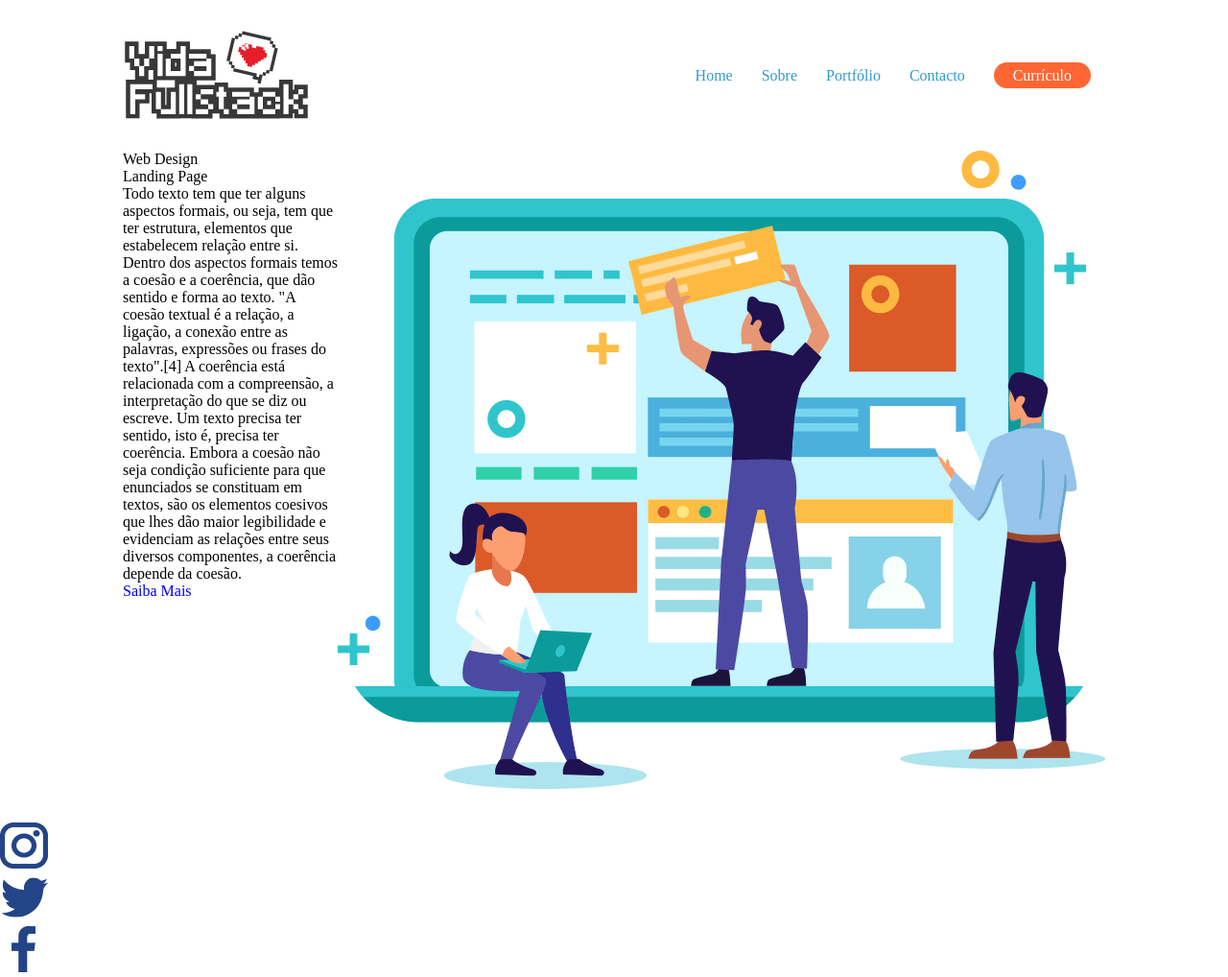
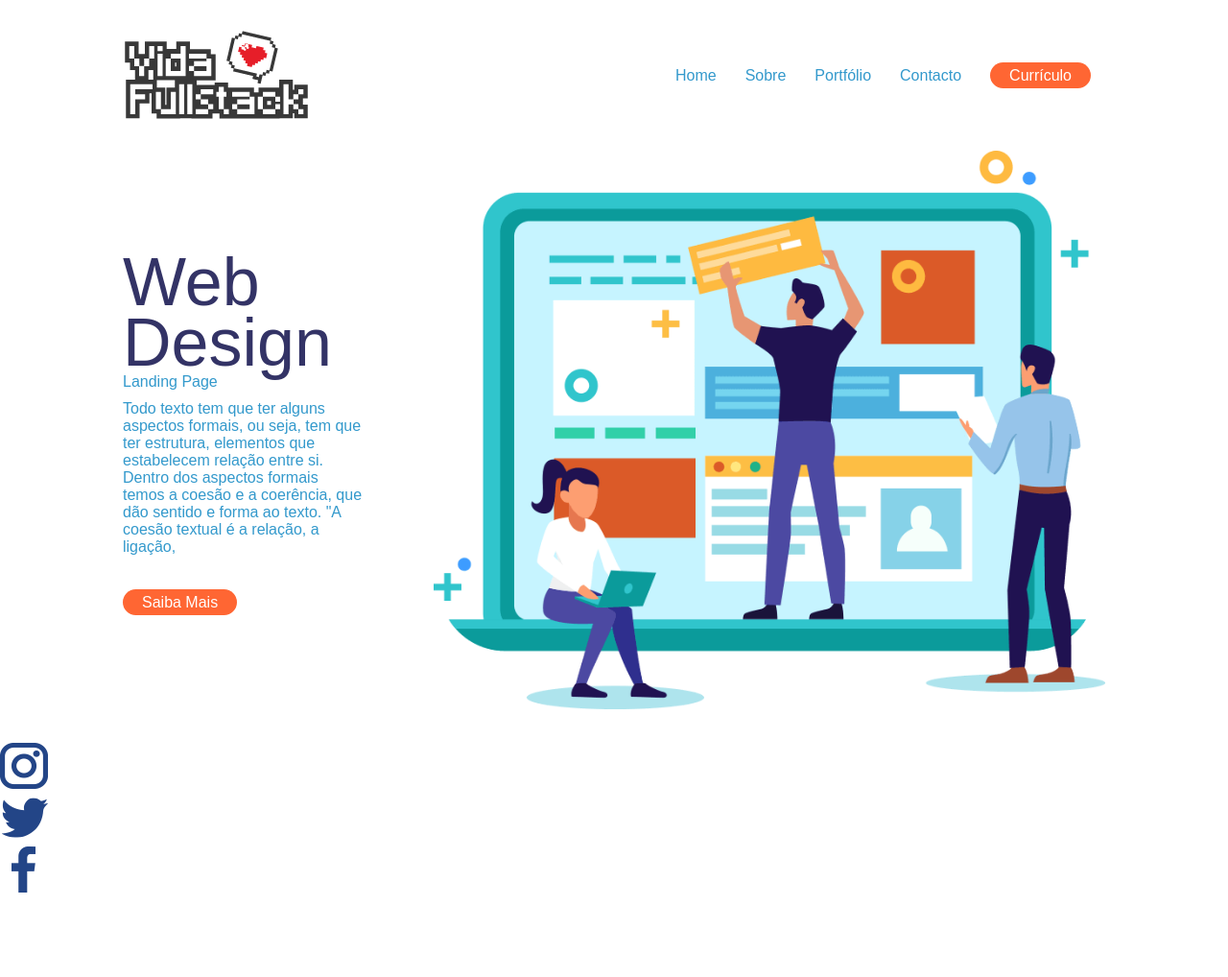
Before and after one commit to Manopipoca111005/aula-03, a plain HTML site: page index.html in a window 1280 px wide. Shown: the whole page at 96% size. After the commit the page ends 935 px from the top, so only its background shows below. Drawn offline with Linux system fonts and the light colour scheme.

Commit message:
Criação do Main e arquivo css para o mesmo

```diff
--- /dev/null
+++ b/assets/css/main.css
@@ -0,0 +1,36 @@
+.sobre-web-design {
+  justify-content: space-between;
+  align-items: center;
+}
+
+.sobre-web-design article {
+  width: 250px;
+}
+
+.sobre-web-design article h1 {
+  font-size: 70px;
+  line-height: 90%;
+  font-weight: 400;
+  color: #333366;
+}
+
+.sobre-web-design article h2,
+.sobre-web-design article p {
+  color: #3399cc;
+}
+
+sobre-web-design article h2 {
+  font-size: 30px;
+  text-transform: uppercase;
+  white-space: nowrap;
+  letter-spacing: 2px;
+  line-height: 200%;
+}
+
+.sobre-web-design article p {
+  margin: 10px 0 40px;
+}
+
+.sobre-web-design figcaption img {
+  width: 700px;
+}
--- a/assets/css/style.css
+++ b/assets/css/style.css
@@ -1,6 +1,7 @@
 /* Fonte */
 @import "./header.css";
 @import "./buttons.css";
+@import "./main.css";
 
 * {
   margin: 0;
@@ -8,7 +9,7 @@
   border: 0;
   font-size: 100%;
   font-family: Arial, Helvetica, sans-serif;
-  font: inherit;
+  font-weight: 300;
   vertical-align: baseline;
   text-decoration: none;
 
--- a/index.html
+++ b/index.html
@@ -50,7 +50,7 @@
   <!--Container-->
   <main class="container">
     <!--Section conteúdo do Site-->
-    <section class="row">
+    <section class="row sobre-web-design">
       <!--Conteúdo de Texto Sobre o Site-->
       <article>
         <h1>Web Design</h1>
@@ -61,16 +61,9 @@
           tem que ter estrutura, elementos que estabelecem relação entre si.
           Dentro dos aspectos formais temos a coesão e a coerência,
           que dão sentido e forma ao texto. "A coesão textual é a relação, a ligação,
-          a conexão entre as palavras, expressões ou frases do texto".[4]
-          A coerência está relacionada com a compreensão, a interpretação do que se diz ou escreve.
-          Um texto precisa ter sentido, isto é, precisa ter coerência.
-          Embora a coesão não seja condição suficiente para que enunciados se
-          constituam em textos, são os elementos coesivos que lhes dão maior
-          legibilidade e evidenciam as relações entre
-          seus diversos componentes, a coerência depende da coesão.
         </p>
 
-        <a href="#">Saiba Mais</a>
+        <a href="#" class="btn-laranja">Saiba Mais</a>
       </article>
       <!--Fim do Conteúdo do Texto do Site-->
       <figcaption>
```
